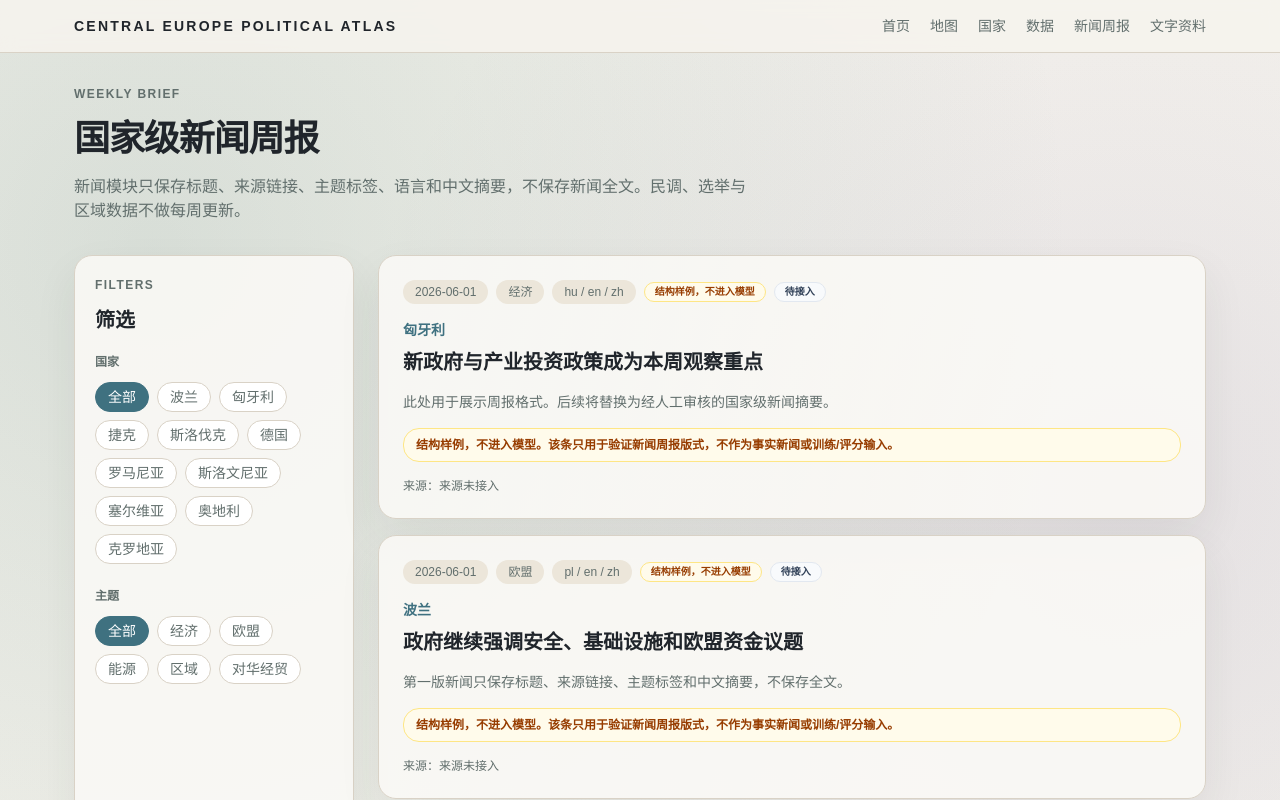
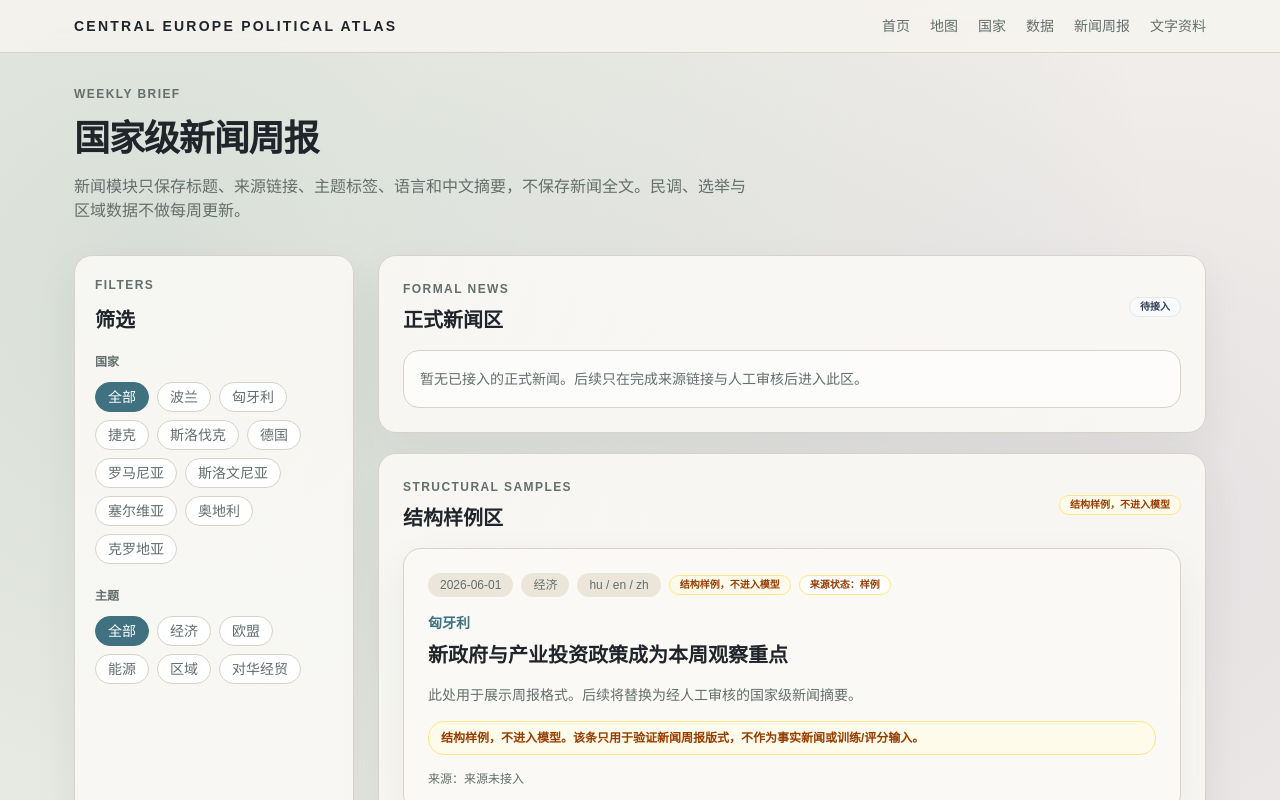
Before and after one commit to hui-sallai/central-europe-political-atlas, a Next.js app: page /news in a window 1280 px wide. Shown: the top 800 px of the page. Built offline with nearby package versions, Linux system fonts and the light colour scheme.

Commit message:
Standardize data and source status labels

```diff
--- a/src/app/data/page.tsx
+++ b/src/app/data/page.tsx
@@ -1,5 +1,5 @@
 import { DataCountryExplorer } from "@/components/DataCountryExplorer";
-import { DataStatusBadge } from "@/components/DataStatusBadge";
+import { DataStatusBadge, SourceStatusBadge } from "@/components/DataStatusBadge";
 
 export default function DataOverviewPage() {
   return (
@@ -13,7 +13,7 @@ export default function DataOverviewPage() {
       <section className="mt-6 rounded-2xl border border-[var(--line)] bg-white/45 p-4 text-sm leading-7 text-[var(--muted)]">
         <div className="mb-2 flex flex-wrap gap-2">
           <DataStatusBadge status="pending" />
-          <DataStatusBadge status="manual" />
+          <SourceStatusBadge status="manual" />
         </div>
         对华经贸项目目前只保留研究入口和人工整理字段，贸易额、企业、地区和年份仍待量化；本页把每个国家作为独立数据档案维护。
       </section>
--- a/src/components/Admin2Explorer.tsx
+++ b/src/components/Admin2Explorer.tsx
@@ -1,7 +1,7 @@
 "use client";
 
 import { useMemo, useState } from "react";
-import { DataStatusBadge } from "@/components/DataStatusBadge";
+import { DataStatusBadge, SourceStatusBadge } from "@/components/DataStatusBadge";
 import type { Country, Region } from "@/lib/data";
 
 type Admin2ExplorerProps = {
@@ -32,7 +32,7 @@ export function Admin2Explorer({ country, region }: Admin2ExplorerProps) {
         <h2 className="mt-3 text-2xl font-semibold">二级行政区选择</h2>
         <div className="mt-3 flex flex-wrap gap-2">
           <DataStatusBadge status="sample" />
-          <DataStatusBadge status="pending" />
+          <SourceStatusBadge status="sample" />
         </div>
         <p className="mt-3 text-sm leading-6 text-[var(--muted)]">
           当前为结构样例，不进入模型。正式版将在这里接入 {country.nameZh} / {region.nameZh} 的真实二级行政区边界、名称、地方主政人员和区域级指标。
@@ -52,6 +52,7 @@ export function Admin2Explorer({ country, region }: Admin2ExplorerProps) {
               <p className="text-sm font-semibold">{item.name}</p>
               <div className="mt-2 flex flex-wrap items-center gap-2">
                 <DataStatusBadge status="sample" />
+                <SourceStatusBadge status="sample" />
                 <span className="text-xs text-[var(--muted)]">{item.type}</span>
               </div>
             </button>
@@ -71,6 +72,7 @@ export function Admin2Explorer({ country, region }: Admin2ExplorerProps) {
               <p className="text-sm font-semibold">{item}</p>
               <div className="mt-2 flex flex-wrap items-center gap-2">
                 <DataStatusBadge status="pending" />
+                <SourceStatusBadge status="pending" />
                 <span className="text-xs text-[var(--muted)]">{selectedItem.status}</span>
               </div>
             </div>
--- a/src/components/DataStatusBadge.tsx
+++ b/src/components/DataStatusBadge.tsx
@@ -1,4 +1,4 @@
-import { dataStatusMeta, type DataStatusKind } from "@/lib/dataStatusLabels";
+import { dataStatusMeta, sourceStatusMeta, type DataStatusKind, type SourceStatusKind } from "@/lib/dataStatusLabels";
 
 type DataStatusBadgeProps = {
   status: DataStatusKind;
@@ -10,8 +10,14 @@ const statusClassName: Record<DataStatusKind, string> = {
   manual: "border-sky-200 bg-sky-50 text-sky-800",
   sample: "border-amber-200 bg-amber-50 text-amber-800",
   pending: "border-slate-200 bg-slate-50 text-slate-700",
-  model: "border-violet-200 bg-violet-50 text-violet-800",
-  missing: "border-rose-200 bg-rose-50 text-rose-800",
+  missing: "border-slate-200 bg-slate-50 text-slate-700",
+};
+
+const sourceClassName: Record<SourceStatusKind, string> = {
+  official: "border-emerald-200 bg-white text-emerald-800",
+  manual: "border-sky-200 bg-white text-sky-800",
+  sample: "border-amber-200 bg-white text-amber-800",
+  pending: "border-slate-200 bg-white text-slate-700",
 };
 
 export function DataStatusBadge({ status, className = "" }: DataStatusBadgeProps) {
@@ -26,3 +32,16 @@ export function DataStatusBadge({ status, className = "" }: DataStatusBadgeProps
     </span>
   );
 }
+
+export function SourceStatusBadge({ status, className = "" }: { status: SourceStatusKind; className?: string }) {
+  const meta = sourceStatusMeta[status];
+
+  return (
+    <span
+      className={`inline-flex rounded-full border px-2.5 py-1 text-[10px] font-semibold leading-none ${sourceClassName[status]} ${className}`}
+      title={meta.description}
+    >
+      {meta.label}
+    </span>
+  );
+}
--- a/src/components/NewsExplorer.tsx
+++ b/src/components/NewsExplorer.tsx
@@ -1,7 +1,7 @@
 "use client";
 
 import { useMemo, useState } from "react";
-import { DataStatusBadge } from "@/components/DataStatusBadge";
+import { DataStatusBadge, SourceStatusBadge } from "@/components/DataStatusBadge";
 import { countries } from "@/lib/data";
 import { getNewsTopics, weeklyNewsItems, type NewsTopic } from "@/lib/newsData";
 
@@ -22,6 +22,8 @@ export function NewsExplorer() {
       }),
     [countryFilter, topicFilter],
   );
+  const formalItems = filteredItems.filter((item) => item.dataStatus !== "sample");
+  const sampleItems = filteredItems.filter((item) => item.dataStatus === "sample");
 
   return (
     <section className="mt-8 grid gap-6 lg:grid-cols-[280px_1fr]">
@@ -76,15 +78,55 @@ export function NewsExplorer() {
         </div>
       </aside>
 
-      <div className="grid gap-4">
-        {filteredItems.map((item) => (
+      <div className="grid gap-5">
+        <section className="card p-6">
+          <div className="flex flex-wrap items-center justify-between gap-3">
+            <div>
+              <p className="eyebrow">Formal News</p>
+              <h2 className="mt-2 text-xl font-semibold">正式新闻区</h2>
+            </div>
+            <DataStatusBadge status="pending" />
+          </div>
+          {formalItems.length > 0 ? (
+            <div className="mt-4 grid gap-4">
+              {formalItems.map((item) => (
+                <article key={item.id} className="rounded-2xl border border-[var(--line)] bg-white/65 p-4">
+                  <div className="flex flex-wrap items-center gap-2 text-xs text-[var(--muted)]">
+                    <span className="rounded-full bg-[var(--surface-muted)] px-3 py-1">{item.weekOf}</span>
+                    <span className="rounded-full bg-[var(--surface-muted)] px-3 py-1">{item.topic}</span>
+                    <DataStatusBadge status="manual" />
+                    <SourceStatusBadge status={item.sourceUrl ? "manual" : "pending"} />
+                  </div>
+                  <p className="mt-4 text-sm font-semibold text-[var(--accent)]">{item.countryZh}</p>
+                  <h3 className="mt-2 text-lg font-semibold">{item.title}</h3>
+                  <p className="mt-3 text-sm leading-7 text-[var(--muted)]">{item.summary}</p>
+                </article>
+              ))}
+            </div>
+          ) : (
+            <p className="mt-4 rounded-2xl border border-[var(--line)] bg-white/65 p-4 text-sm leading-6 text-[var(--muted)]">
+              暂无已接入的正式新闻。后续只在完成来源链接与人工审核后进入此区。
+            </p>
+          )}
+        </section>
+
+        <section className="card p-6">
+          <div className="flex flex-wrap items-center justify-between gap-3">
+            <div>
+              <p className="eyebrow">Structural Samples</p>
+              <h2 className="mt-2 text-xl font-semibold">结构样例区</h2>
+            </div>
+            <DataStatusBadge status="sample" />
+          </div>
+          <div className="mt-4 grid gap-4">
+        {sampleItems.map((item) => (
           <article key={item.id} className="card p-6">
             <div className="flex flex-wrap items-center gap-2 text-xs text-[var(--muted)]">
               <span className="rounded-full bg-[var(--surface-muted)] px-3 py-1">{item.weekOf}</span>
               <span className="rounded-full bg-[var(--surface-muted)] px-3 py-1">{item.topic}</span>
               <span className="rounded-full bg-[var(--surface-muted)] px-3 py-1">{item.language}</span>
               <DataStatusBadge status={item.dataStatus === "sample" ? "sample" : "manual"} />
-              <DataStatusBadge status={item.sourceUrl ? "manual" : "pending"} />
+              <SourceStatusBadge status="sample" />
             </div>
             <p className="mt-4 text-sm font-semibold text-[var(--accent)]">{item.countryZh}</p>
             <h2 className="mt-2 text-xl font-semibold">{item.title}</h2>
@@ -97,6 +139,8 @@ export function NewsExplorer() {
             <p className="mt-4 text-xs text-[var(--muted)]">来源：{item.sourceLabel}</p>
           </article>
         ))}
+          </div>
+        </section>
       </div>
     </section>
   );
--- a/src/lib/dataStatus.ts
+++ b/src/lib/dataStatus.ts
@@ -5,7 +5,7 @@ export const dataStatusItems = [
   },
   {
     title: "基础宏观指标",
-    body: "正式口径改为各国统计部门和经济主管机构的最新发布；每个指标必须标注官方、人工整理、样例、待量化或缺失状态。",
+    body: "正式口径改为各国统计部门和经济主管机构的最新发布；每个指标必须标注正式数据、待核验、待接入或结构样例，不进入模型。",
   },
   {
     title: "图层状态",
--- a/src/lib/dataStatusLabels.ts
+++ b/src/lib/dataStatusLabels.ts
@@ -1,13 +1,13 @@
-export type DataStatusKind = "official" | "manual" | "sample" | "pending" | "model" | "missing";
+export type DataStatusKind = "official" | "manual" | "sample" | "pending" | "missing";
 
 export const dataStatusMeta: Record<DataStatusKind, { label: string; description: string }> = {
   official: {
-    label: "官方",
-    description: "来自政府、统计部门或官方机构发布的数据。",
+    label: "正式数据",
+    description: "已作为页面当前正式显示数据使用；仍需保留来源和更新时间。",
   },
   manual: {
-    label: "人工整理",
-    description: "由人工从公开来源整理，仍需保留来源和复核记录。",
+    label: "待核验",
+    description: "已人工整理或预填，但尚未完成来源复核，不作为最终事实口径。",
   },
   sample: {
     label: "结构样例，不进入模型",
@@ -17,12 +17,29 @@ export const dataStatusMeta: Record<DataStatusKind, { label: string; description
     label: "待接入",
     description: "已预留字段或页面位置，尚未接入可信来源。",
   },
-  model: {
-    label: "模型计算",
-    description: "由模型或算法生成的指标，必须与真实数据分开呈现。",
-  },
   missing: {
-    label: "缺失",
-    description: "当前口径下未取得可用数据。",
+    label: "待接入",
+    description: "当前口径下未取得可用数据，后续接入来源后再显示。",
   },
 };
+
+export type SourceStatusKind = "official" | "manual" | "sample" | "pending";
+
+export const sourceStatusMeta: Record<SourceStatusKind, { label: string; description: string }> = {
+  official: {
+    label: "来源状态：官方",
+    description: "来源为政府、统计部门、选举机构或其他官方机构。",
+  },
+  manual: {
+    label: "来源状态：人工整理",
+    description: "来源由人工从公开材料整理，仍需保留复核记录。",
+  },
+  sample: {
+    label: "来源状态：样例",
+    description: "来源字段仅用于页面结构展示，不作为事实来源。",
+  },
+  pending: {
+    label: "来源状态：待接入",
+    description: "尚未接入明确来源链接或来源机构。",
+  },
+};
```
Also changed, not shown: src/components/CountryMapWorkbench.tsx (+13 -4 lines), src/components/CountryReadingTabs.tsx (+13 -1 lines), src/components/DataCountryExplorer.tsx (+21 -7 lines), src/components/InteractiveMapExplorer.tsx (+8 -2 lines).
